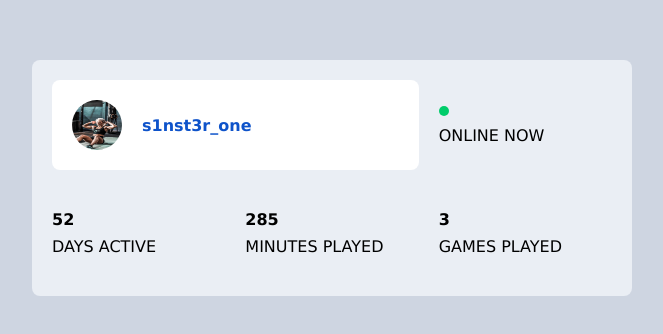
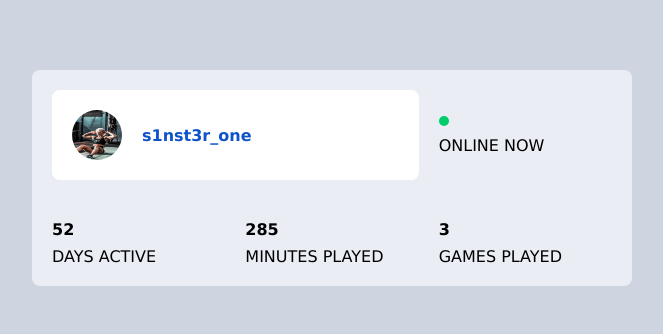
Before and after one commit to adamsJS23/gamer-stats, a plain HTML site: page index.html in a window 1280 px wide. Shown: the part 222-556 px from the top of the page, without its empty margins (308-971 px from the left). Drawn offline with Linux system fonts and the light colour scheme.

Commit message:
Modified main.css

```diff
--- a/main.css
+++ b/main.css
@@ -28,7 +28,7 @@ section{
   display: grid;
   grid-template-columns: repeat(3,1fr);
   grid-gap: 2rem;
-  padding: 2rem;
+  padding: 2rem 2rem 0;
   border-radius: 8px;
 }
 
```
